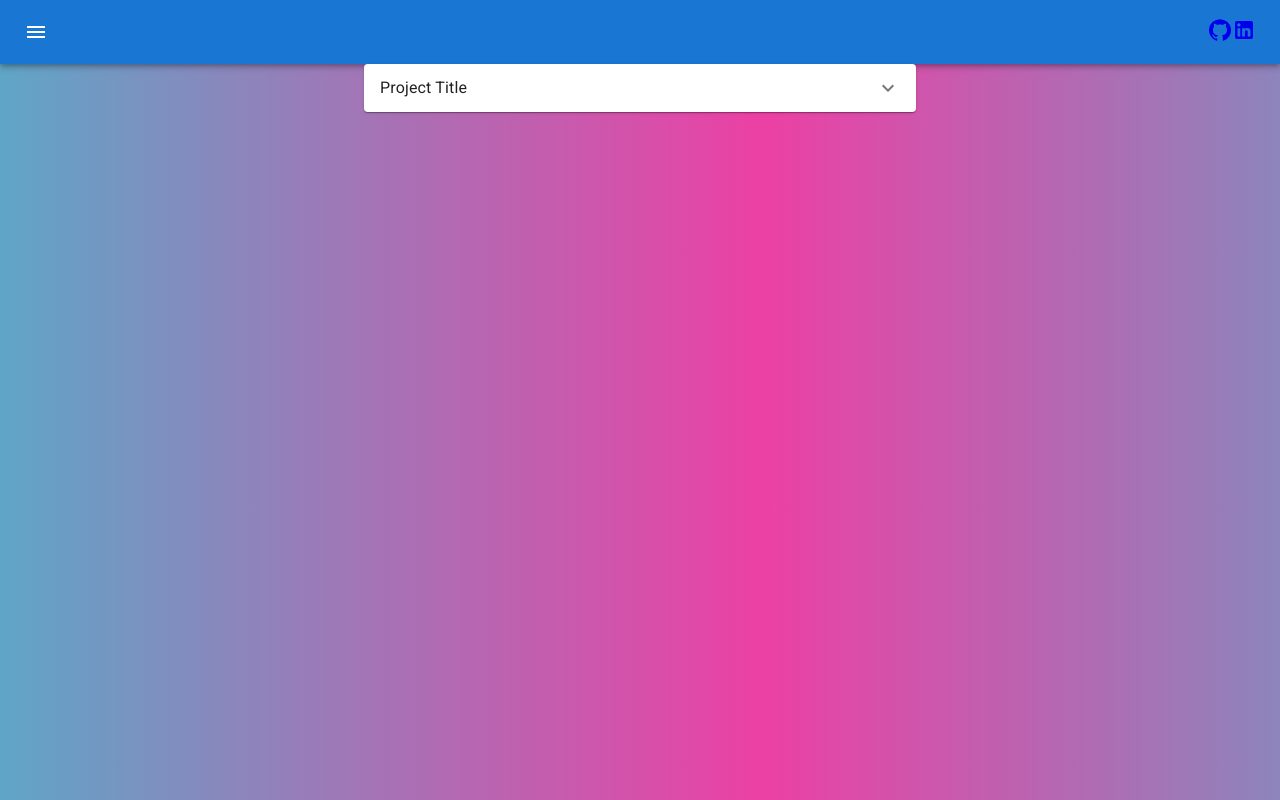
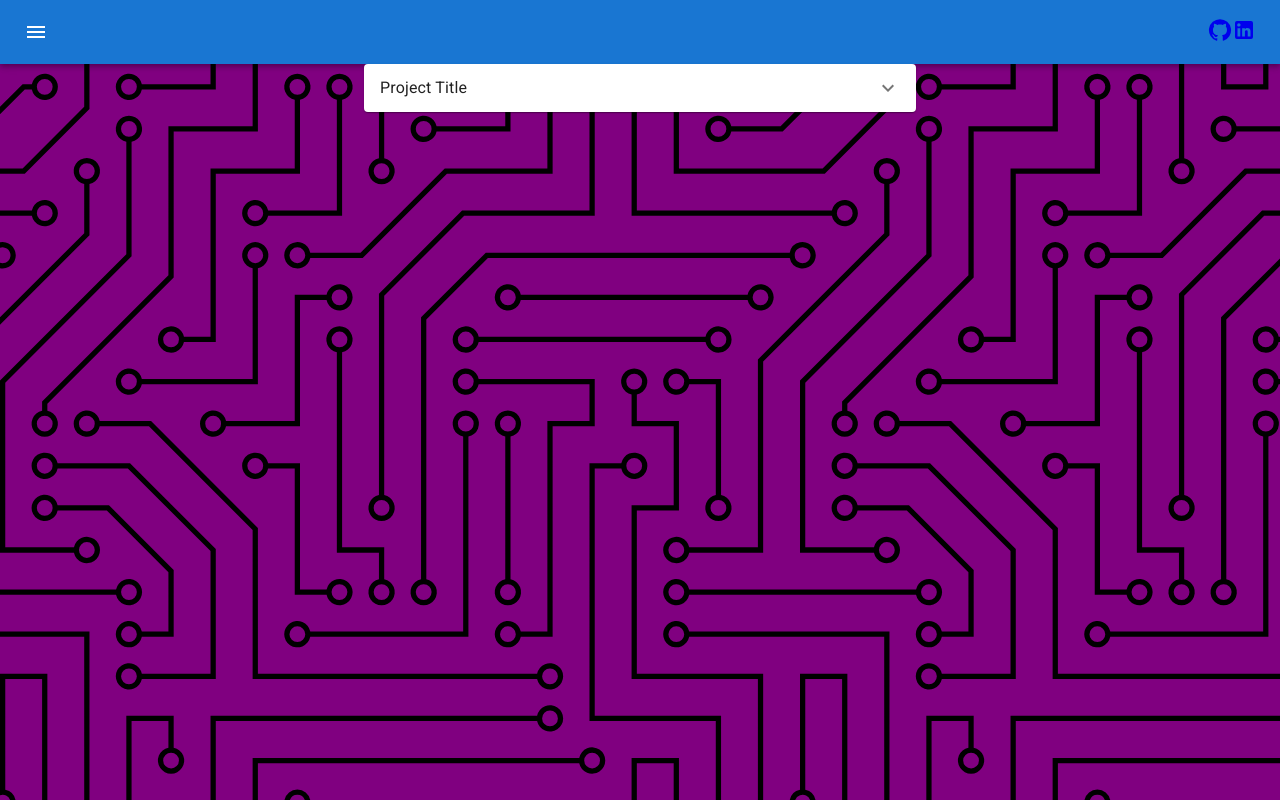
Before and after one commit to procrastian/Ian-Grantham-Portfolio, a React (Create React App) app: page / in a window 1280 px wide. Built offline with nearby package versions, Linux system fonts and the light colour scheme.

Commit message:
pattern sheet now fits

```diff
--- a/src/Components/App/App.css
+++ b/src/Components/App/App.css
@@ -1,11 +1,11 @@
 .App {
   min-height: 100vh;
-  clip-path: url(#mask);
 }
 
 .pattern {
-  /* background-color: #dfdbe5; */
-
+  min-height: 100vh;
+  background-color: purple;
+  background-image:url("../../../assets/circuit-board.svg");
 }
 
 :root {
--- a/src/Components/App/App.js
+++ b/src/Components/App/App.js
@@ -13,8 +13,8 @@ const theme = createTheme({
 function App() {
   return (
     <ThemeProvider theme={theme}>
-      <div className="pattern">
-        <div className="App">
+      <div className="App">
+        <div className="pattern">
           <ButtonAppBar></ButtonAppBar>
           <Container maxWidth="sm">
             <BasicAccordion />
```
Also changed, not shown: assets/circuit-board.svg.
